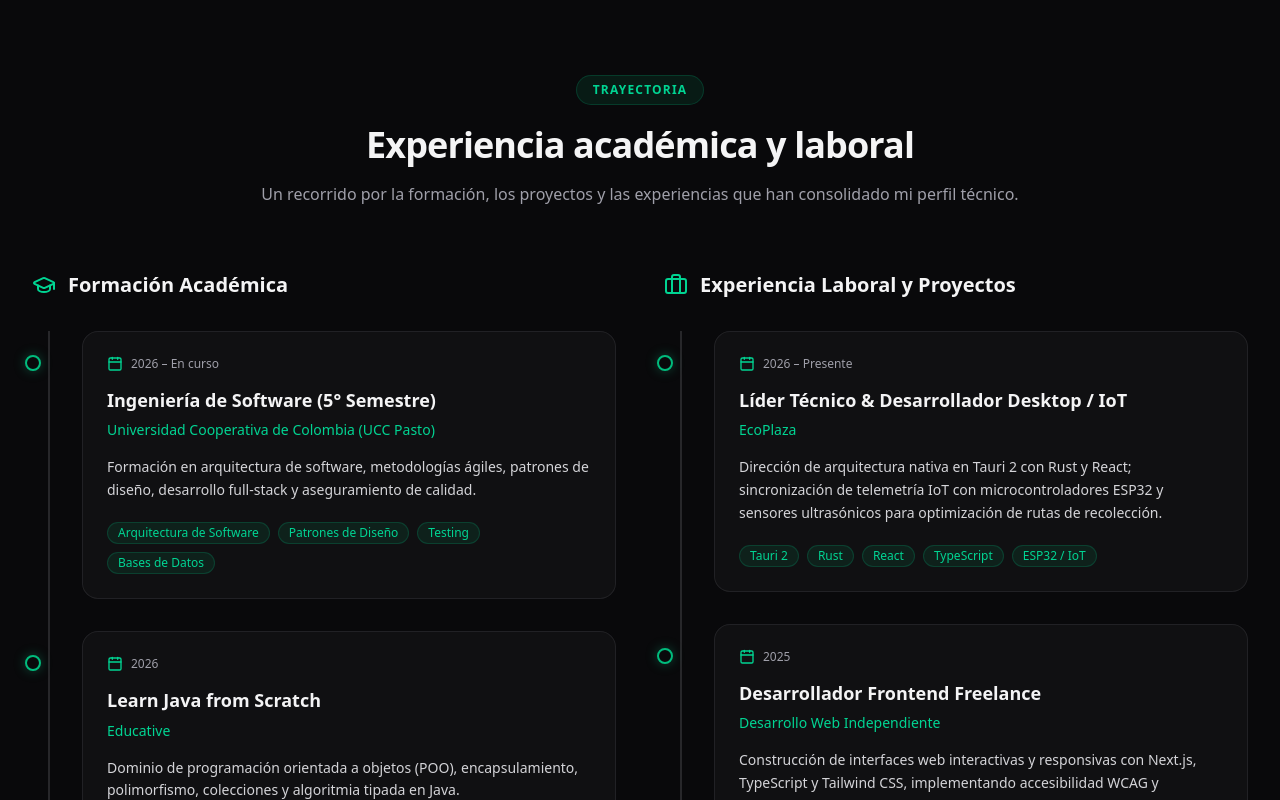
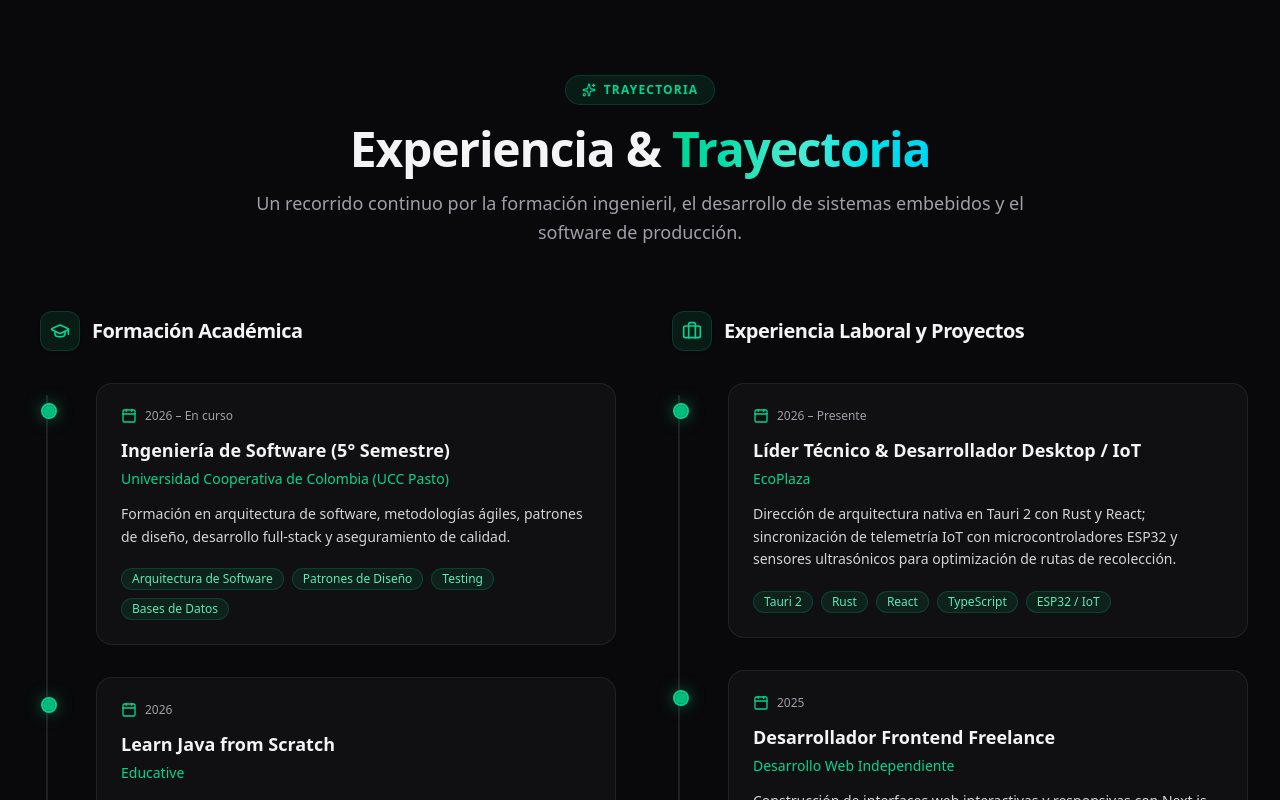
Before and after one commit to luis-sdiaz/luis-diaz-portafolio, a Next.js app: page / in a window 1280 px wide. Shown: the part 4140-4940 px from the top of the page. Built offline with nearby package versions, Linux system fonts and the light colour scheme.

Commit message:
refactor(experience): upgrade timeline milestones with spotlight cards and scramble text headers

```diff
--- a/components/Experience.tsx
+++ b/components/Experience.tsx
@@ -1,7 +1,15 @@
 "use client";
 
-import { motion, type Variants } from "framer-motion";
-import { Briefcase, Calendar, GraduationCap } from "lucide-react";
+import { useRef } from "react";
+import {
+  motion,
+  useScroll,
+  useReducedMotion,
+  type Variants,
+} from "framer-motion";
+import { Briefcase, Calendar, GraduationCap, Sparkles } from "lucide-react";
+import { ScrambleText } from "@/components/ui/scramble-text";
+import { SpotlightCard } from "@/components/ui/spotlight-card";
 
 type ExperienceType = "academica" | "laboral";
 
@@ -15,7 +23,7 @@ interface ExperienceItem {
   skills: string[];
 }
 
-const academicExperiences: ExperienceItem[] = [
+const academicExperiences: readonly ExperienceItem[] = [
   {
     id: "ucc-ingenieria",
     type: "academica",
@@ -84,7 +92,7 @@ const academicExperiences: ExperienceItem[] = [
   },
 ];
 
-const workExperiences: ExperienceItem[] = [
+const workExperiences: readonly ExperienceItem[] = [
   {
     id: "ecoplaza-lead",
     type: "laboral",
@@ -128,50 +136,93 @@ const workExperiences: ExperienceItem[] = [
   },
 ];
 
-const containerVariants: Variants = {
-  hidden: {},
-  visible: {
-    transition: {
-      staggerChildren: 0.12,
-    },
-  },
-};
-
-const itemVariants: Variants = {
-  hidden: {
-    opacity: 0,
-    y: 24,
-  },
+const sectionHeaderVariants: Variants = {
+  hidden: { opacity: 0, y: 20 },
   visible: {
     opacity: 1,
     y: 0,
     transition: {
-      duration: 0.5,
-      ease: "easeOut",
+      duration: 0.6,
+      ease: [0.16, 1, 0.3, 1],
     },
   },
 };
 
 function ExperienceTimeline({
   items,
+  direction = "left",
 }: {
-  items: ExperienceItem[];
+  items: readonly ExperienceItem[];
+  direction?: "left" | "right";
 }) {
+  const containerRef = useRef<HTMLDivElement>(null);
+  const shouldReduceMotion = useReducedMotion();
+
+  const { scrollYProgress } = useScroll({
+    target: containerRef,
+    offset: ["start center", "end center"],
+  });
+
   return (
-    <motion.ol
-      className="relative ml-4 space-y-8 border-l-2 border-zinc-800"
-      variants={containerVariants}
-    >
-      {items.map((item) => (
-        <motion.li key={item.id} className="relative pl-8" variants={itemVariants}>
-          <span
-            className="absolute -left-[25px] top-6 h-4 w-4 rounded-full border-2 border-emerald-500 bg-zinc-950 shadow-[0_0_12px_rgba(16,185,129,0.35)]"
+    <div ref={containerRef} className="relative pl-6 sm:pl-8">
+      {/* Guía base inactiva */}
+      <div
+        className="absolute left-2.5 sm:left-3.5 top-3 bottom-3 w-[2px] bg-zinc-800/80 rounded-full"
         aria-hidden="true"
       />
-          <motion.article
-            className="rounded-2xl border border-zinc-800/80 bg-zinc-900/50 p-6 backdrop-blur-md transition-colors hover:border-emerald-500/40"
-            whileHover={{ y: -4 }}
+
+      {/* Laser Tracing Timeline animado reactivo al scroll con punta brillante */}
+      <motion.div
+        style={{
+          scaleY: shouldReduceMotion ? 1 : scrollYProgress,
+          transformOrigin: "top",
+        }}
+        className="absolute left-2.5 sm:left-3.5 top-3 bottom-3 w-[2px] rounded-full bg-gradient-to-b from-emerald-400 via-teal-400 to-cyan-500 shadow-[0_0_15px_rgba(16,185,129,0.5)]"
+        aria-hidden="true"
       >
+        {/* Núcleo brillante en la punta del haz de luz */}
+        <div
+          className="absolute bottom-0 -left-[3px] h-2 w-2 rounded-full bg-emerald-300 shadow-[0_0_20px_#10b981]"
+          aria-hidden="true"
+        />
+      </motion.div>
+
+      <ol className="space-y-8">
+        {items.map((item, index) => (
+          <li key={item.id} className="group relative pl-6 sm:pl-8">
+            {/* Nodo circular reactivo con pulso esmeralda continuo */}
+            <span
+              className="absolute -left-[19px] sm:-left-[23px] top-5 h-4 w-4 rounded-full border-2 border-emerald-400 bg-zinc-950 shadow-[0_0_15px_rgba(16,185,129,0.5)] transition-transform duration-300 group-hover:scale-125"
+              aria-hidden="true"
+            >
+              <span className="absolute inset-0 rounded-full bg-emerald-400 opacity-75 animate-ping" />
+              <span className="relative block h-full w-full rounded-full bg-emerald-500" />
+            </span>
+
+            {/* Tarjeta Spotlight con entrada lateral al hacer scroll */}
+            <motion.div
+              initial={
+                shouldReduceMotion
+                  ? { opacity: 0 }
+                  : {
+                      opacity: 0,
+                      x: direction === "left" ? -30 : 30,
+                      filter: "blur(6px)",
+                    }
+              }
+              whileInView={
+                shouldReduceMotion
+                  ? { opacity: 1 }
+                  : { opacity: 1, x: 0, filter: "blur(0px)" }
+              }
+              viewport={{ once: false, margin: "-80px" }}
+              transition={{
+                duration: 0.6,
+                ease: [0.16, 1, 0.3, 1],
+                delay: index * 0.05,
+              }}
+            >
+              <SpotlightCard className="p-6">
                 <div className="flex flex-wrap items-center gap-2 text-xs text-zinc-400">
                   <Calendar
                     className="h-4 w-4 text-emerald-400"
@@ -179,91 +230,100 @@ function ExperienceTimeline({
                   />
                   <time>{item.period}</time>
                 </div>
-            <h4 className="mt-4 text-lg font-semibold leading-snug text-zinc-100">
+
+                <h4 className="mt-3.5 text-lg font-bold leading-snug text-zinc-100 transition-colors group-hover:text-white">
                   {item.title}
                 </h4>
-            <p className="mt-2 text-sm font-medium text-emerald-400">
+
+                <p className="mt-1.5 text-sm font-medium text-emerald-400">
                   {item.organization}
                 </p>
-            <p className="mt-4 text-sm leading-relaxed text-zinc-300">
+
+                <p className="mt-3.5 text-sm leading-relaxed text-zinc-300">
                   {item.description}
                 </p>
-            <ul className="mt-5 flex flex-wrap gap-2" aria-label="Competencias">
+
+                <ul
+                  className="mt-5 flex flex-wrap gap-2"
+                  aria-label="Competencias técnicas aplicadas"
+                >
                   {item.skills.map((skill) => (
                     <li
                       key={skill}
-                  className="rounded-full border border-emerald-500/20 bg-emerald-500/10 px-2.5 py-0.5 text-xs font-medium text-emerald-400"
+                      className="rounded-full border border-emerald-500/20 bg-emerald-500/10 px-2.5 py-0.5 text-xs font-medium text-emerald-300 transition-colors hover:border-emerald-500/40 hover:bg-emerald-500/20"
                     >
                       {skill}
                     </li>
                   ))}
                 </ul>
-          </motion.article>
-        </motion.li>
+              </SpotlightCard>
+            </motion.div>
+          </li>
         ))}
-    </motion.ol>
+      </ol>
+    </div>
   );
 }
 
 export default function Experience() {
+  const shouldReduceMotion = useReducedMotion();
+
   return (
     <section
       id="experiencia"
-      className="mx-auto max-w-7xl px-4 py-24 sm:px-6 lg:px-8"
+      className="mx-auto max-w-7xl px-4 py-24 sm:px-6 lg:px-8 overflow-hidden"
       aria-labelledby="experience-heading"
     >
-      <div className="mx-auto max-w-3xl text-center">
-        <span className="inline-flex rounded-full border border-emerald-500/20 bg-emerald-500/10 px-4 py-1.5 text-xs font-semibold uppercase tracking-widest text-emerald-400">
-          Trayectoria
-        </span>
+      <motion.div
+        variants={sectionHeaderVariants}
+        initial={shouldReduceMotion ? false : "hidden"}
+        whileInView="visible"
+        viewport={{ once: true, margin: "-60px" }}
+        className="mx-auto max-w-3xl text-center"
+      >
+        <div className="inline-flex items-center gap-2 rounded-full border border-emerald-500/20 bg-emerald-500/10 px-4 py-1.5 text-xs font-semibold uppercase tracking-widest text-emerald-400">
+          <Sparkles className="h-3.5 w-3.5" aria-hidden="true" />
+          <span>Trayectoria</span>
+        </div>
         <h2
           id="experience-heading"
-          className="mt-5 text-3xl font-semibold tracking-tight text-zinc-100 sm:text-4xl"
+          className="mt-5 text-3xl font-extrabold tracking-tight text-zinc-100 sm:text-4xl lg:text-5xl"
         >
-          Experiencia académica y laboral
+          <ScrambleText text="Experiencia & " trigger="view" />
+          <span className="bg-gradient-to-r from-emerald-400 via-teal-300 to-cyan-400 bg-clip-text text-transparent">
+            <ScrambleText text="Trayectoria" trigger="view" />
+          </span>
         </h2>
-        <p className="mt-4 text-base leading-relaxed text-zinc-400">
-          Un recorrido por la formación, los proyectos y las experiencias que
-          han consolidado mi perfil técnico.
+        <p className="mt-4 text-base leading-relaxed text-zinc-400 sm:text-lg">
+          Un recorrido continuo por la formación ingenieril, el desarrollo de
+          sistemas embebidos y el software de producción.
         </p>
-      </div>
+      </motion.div>
 
       <div className="mt-16 grid grid-cols-1 gap-12 lg:grid-cols-2">
-        <motion.div
-          variants={containerVariants}
-          initial="hidden"
-          whileInView="visible"
-          viewport={{ once: true, margin: "-80px" }}
-        >
-          <div className="mb-8 flex items-center gap-3">
-            <GraduationCap
-              className="h-6 w-6 text-emerald-400"
-              aria-hidden="true"
-            />
-            <h3 className="text-xl font-semibold text-zinc-100">
+        <div>
+          <div className="mb-8 flex items-center gap-3 pl-2">
+            <div className="flex h-10 w-10 items-center justify-center rounded-xl border border-emerald-500/20 bg-emerald-500/10 text-emerald-400 shadow-sm">
+              <GraduationCap className="h-5 w-5" aria-hidden="true" />
+            </div>
+            <h3 className="text-xl font-bold tracking-tight text-zinc-100">
               Formación Académica
             </h3>
           </div>
-          <ExperienceTimeline items={academicExperiences} />
-        </motion.div>
+          <ExperienceTimeline items={academicExperiences} direction="left" />
+        </div>
 
-        <motion.div
-          variants={containerVariants}
-          initial="hidden"
-          whileInView="visible"
-          viewport={{ once: true, margin: "-80px" }}
-        >
-          <div className="mb-8 flex items-center gap-3">
-            <Briefcase
-              className="h-6 w-6 text-emerald-400"
-              aria-hidden="true"
-            />
-            <h3 className="text-xl font-semibold text-zinc-100">
+        <div>
+          <div className="mb-8 flex items-center gap-3 pl-2">
+            <div className="flex h-10 w-10 items-center justify-center rounded-xl border border-emerald-500/20 bg-emerald-500/10 text-emerald-400 shadow-sm">
+              <Briefcase className="h-5 w-5" aria-hidden="true" />
+            </div>
+            <h3 className="text-xl font-bold tracking-tight text-zinc-100">
               Experiencia Laboral y Proyectos
             </h3>
           </div>
-          <ExperienceTimeline items={workExperiences} />
-        </motion.div>
+          <ExperienceTimeline items={workExperiences} direction="right" />
+        </div>
       </div>
     </section>
   );
```
Lines whose indentation alone changed are shown as unchanged.
